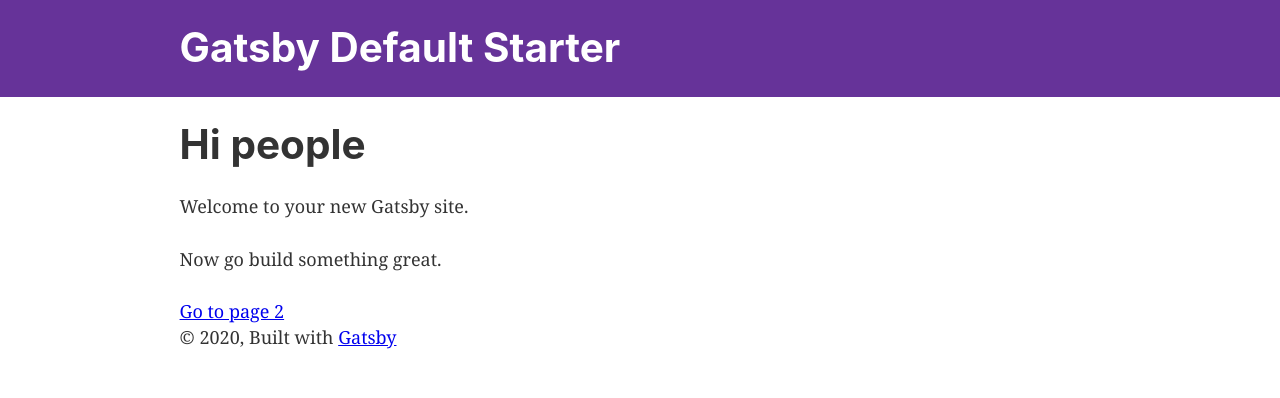
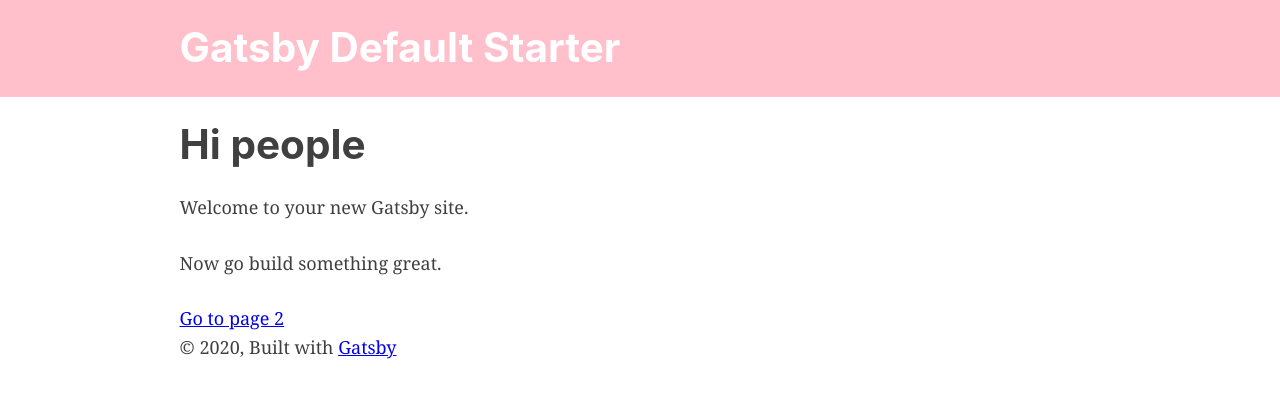
Before and after one commit to lukaszrej/Resume, a Gatsby site: page / in a window 1280 px wide. Built offline with nearby package versions, Linux system fonts and the light colour scheme; Gatsby itself is replaced by a stand-in of ours.

Commit message:
Sass basic config added

```diff
--- a/gatsby-config.js
+++ b/gatsby-config.js
@@ -6,6 +6,7 @@ module.exports = {
   },
   plugins: [
     `gatsby-plugin-react-helmet`,
+    `gatsby-plugin-sass`,
     {
       resolve: `gatsby-source-filesystem`,
       options: {
--- a/src/components/header.js
+++ b/src/components/header.js
@@ -3,9 +3,8 @@ import PropTypes from "prop-types"
 import React from "react"
 
 const Header = ({ siteTitle }) => (
-  <header
+  <header className='header-main'
     style={{
-      background: `rebeccapurple`,
       marginBottom: `1.45rem`,
     }}
   >
--- /dev/null
+++ b/src/styles/_base.scss
@@ -0,0 +1,13 @@
+body {
+  color: #404040;
+  background: #ffffff;
+  line-height: 1.625;
+}
+
+.header-main {
+  background: pink;
+}
+
+a:hover {
+  color: #000000;
+}
--- /dev/null
+++ b/src/styles/main.scss
@@ -0,0 +1 @@
+@import "base";
```
Also changed, not shown: src/components/layout.js (+1 -7 lines).
